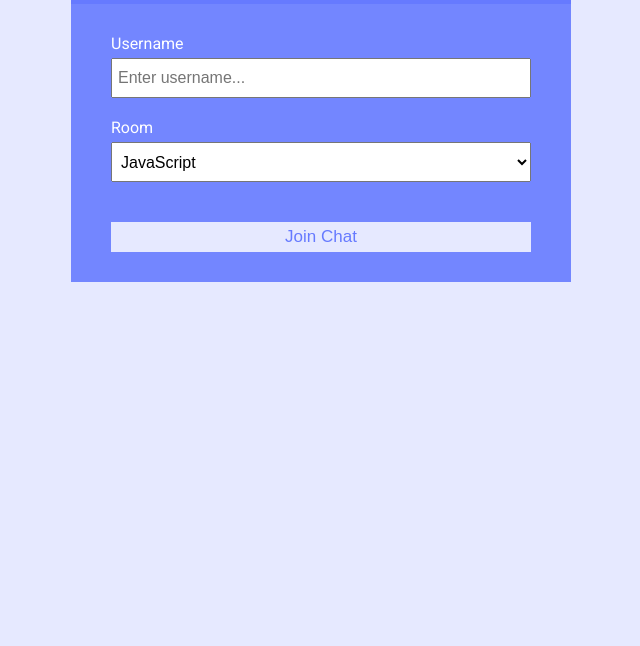
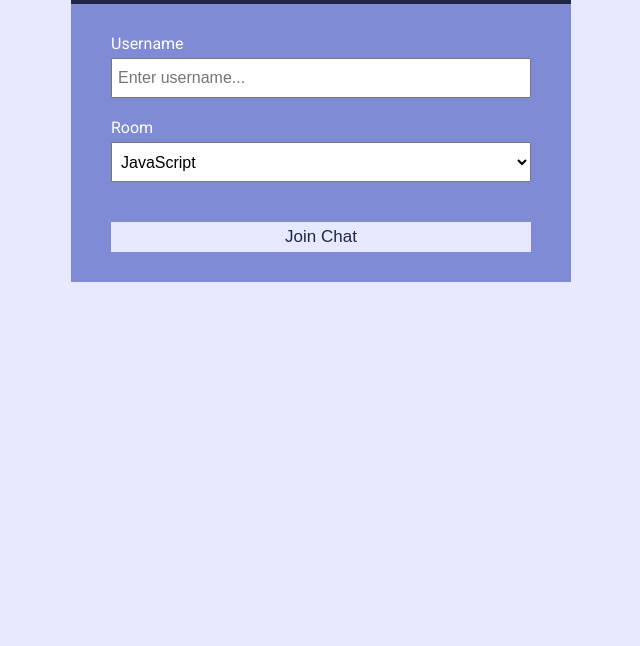
Before and after one commit to pallavi240303/DisBot, a website: page public/index.html in a window 1280 px wide. Shown: the part 154-800 px from the top of the page, without its empty margins (319-959 px from the left). Drawn offline with Linux system fonts and the light colour scheme.

Commit message:
Update style.css

```diff
--- a/public/css/style.css
+++ b/public/css/style.css
@@ -1,8 +1,8 @@
 @import url('https://fonts.googleapis.com/css?family=Roboto&display=swap');
 
 :root {
-	--dark-color-a: #667aff;
-	--dark-color-b: #7386ff;
+	--dark-color-a: #212644;
+	--dark-color-b: #808bd5;
 	--light-color: #e6e9ff;
 	--success-color: #5cb85c;
 	--error-color: #d9534f;
```
